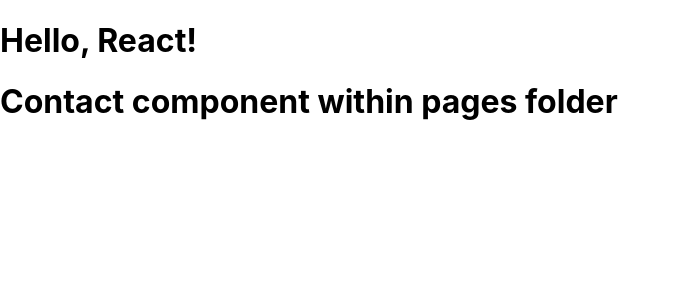
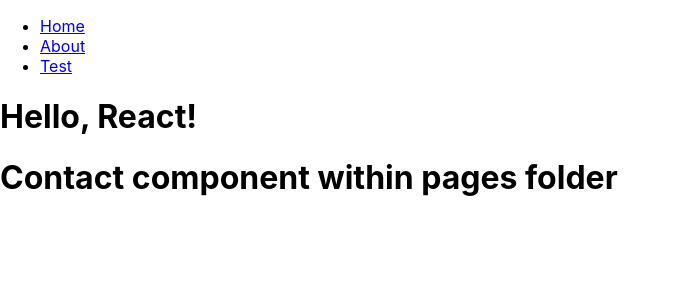
Before and after one commit to andrewcargill/sawmill_go, a React (Create React App) app in the folder mill/: page / in a window 1280 px wide. Shown: the top 300 px of the page, without its empty margins (0-680 px from the left). Built offline with nearby package versions, Linux system fonts and the light colour scheme.

Commit message:
test layout and link with brower router

```diff
--- a/mill/src/App.js
+++ b/mill/src/App.js
@@ -3,6 +3,7 @@ import { BrowserRouter as Router, Route, Routes } from 'react-router-dom';
 import Home from './Home';
 import About from './About';
 import TestApi from './pages/TestApi';
+import Layout from './pages/Layout';
 
 const App = () => {
   return (
@@ -13,6 +14,7 @@ const App = () => {
         <Route path="test" element={<TestApi />} />
       </Routes>
     </Router>
+
   );
 };
 
--- a/mill/src/Home.jsx
+++ b/mill/src/Home.jsx
@@ -1,9 +1,13 @@
 import React from 'react';
 import Contact from './pages/TestApi';
+import Layout from './pages/Layout';
 
 const Home = () => {
   return (
     <div>
+      <div>
+      <Layout />
+      </div>
       <h1>Hello, React!</h1>
       <Contact />
     </div>
--- /dev/null
+++ b/mill/src/pages/Layout.jsx
@@ -0,0 +1,25 @@
+import { Outlet, Link } from "react-router-dom";
+
+const Layout = () => {
+  return (
+    <>
+      <nav>
+        <ul>
+          <li>
+            <Link to="">Home</Link>
+          </li>
+          <li>
+            <Link to="about">About</Link>
+          </li>
+          <li>
+            <Link to="test">Test</Link>
+          </li>
+        </ul>
+      </nav>
+
+      <Outlet />
+    </>
+  )
+};
+
+export default Layout;
```
